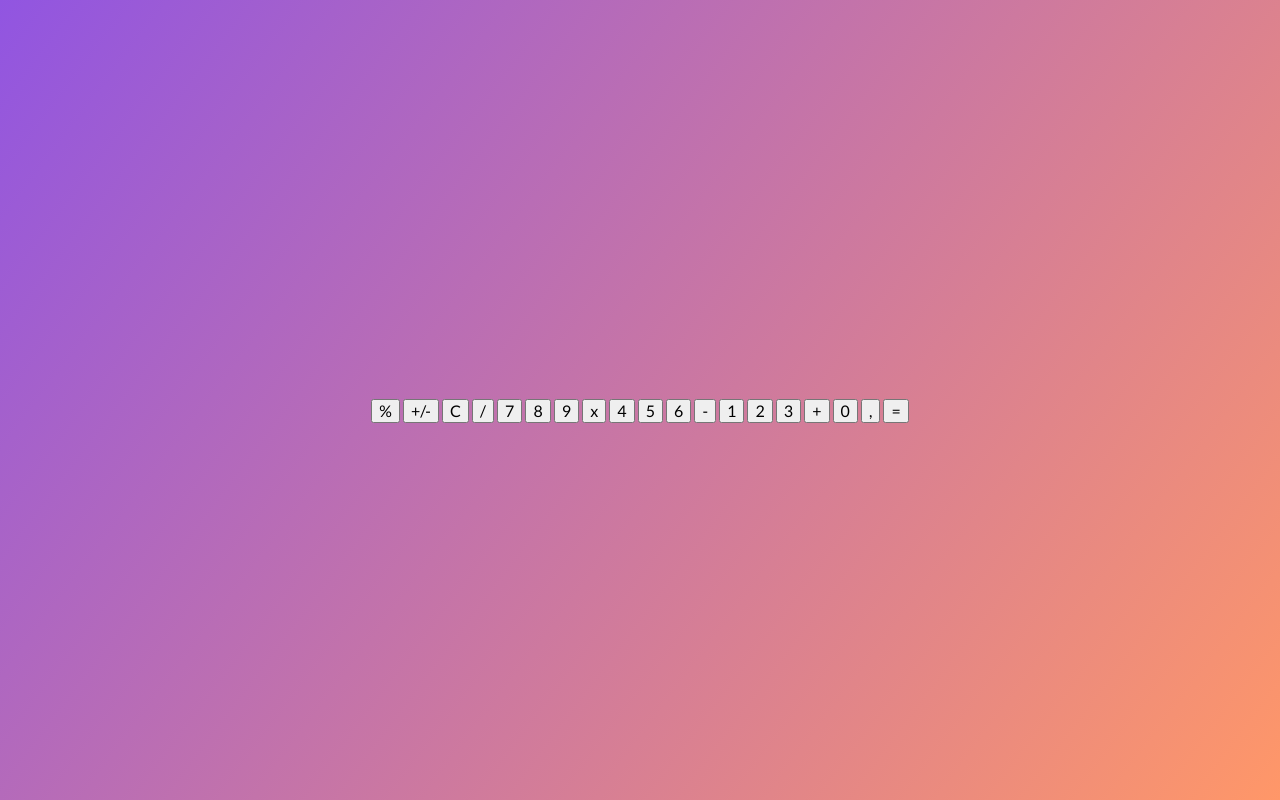
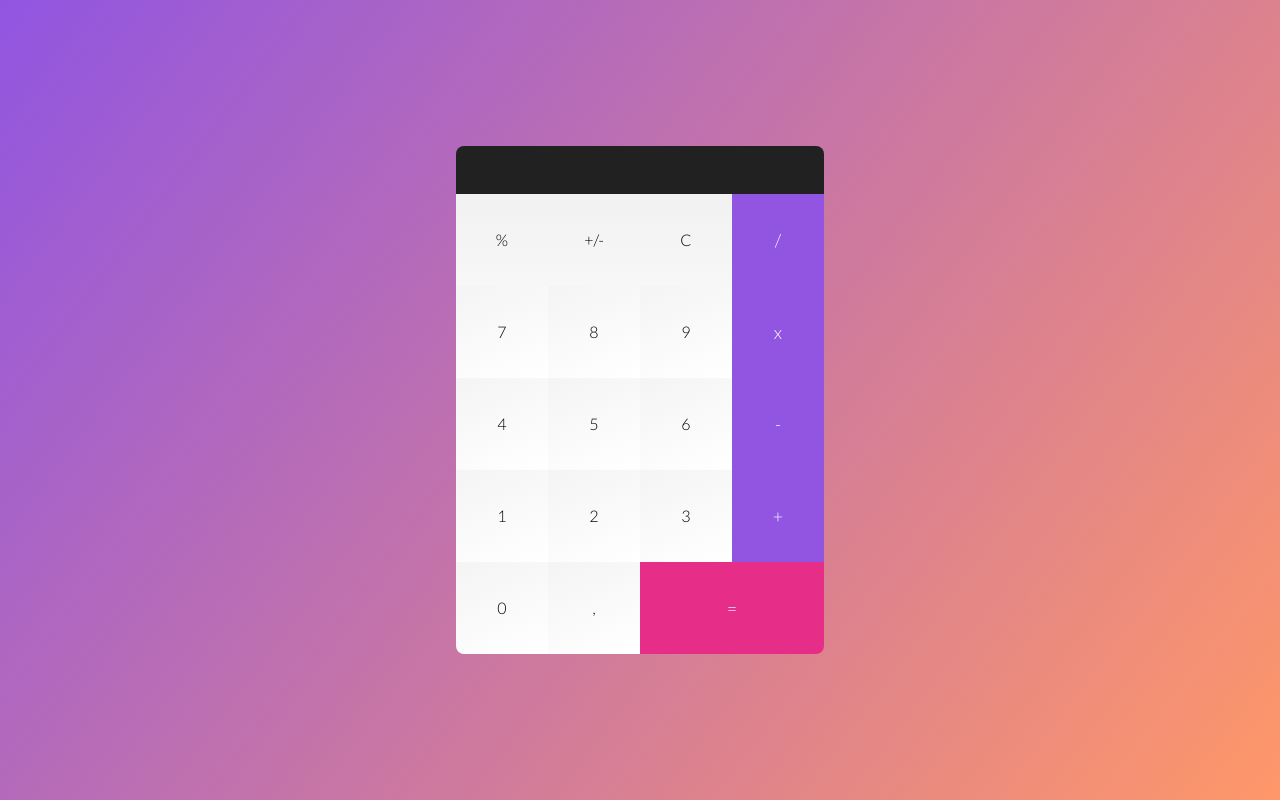
Before and after one commit to rogreyroom/calc, a website built with Parcel: page src/index.html in a window 1280 px wide. Built offline with nearby package versions, Linux system fonts and the light colour scheme.

Commit message:
feat: add styles to the calculator

```diff
--- /dev/null
+++ b/src/style/_calculator.scss
@@ -0,0 +1,100 @@
+.main {
+	height: 100%;
+	min-height: 100%;
+}
+
+.calculator {
+	display: grid;
+	grid-template-areas: 'display' 'keys';
+	grid-template-rows: min-content auto;
+	border-radius: 8px;
+	overflow: hidden;
+	max-width: minmax(100vw, 320px);
+
+	&__display {
+		grid-area: display;
+		background-color: var(--black);
+		text-align: right;
+		padding: 24px 16px;
+	}
+
+	&__score-operations {
+		font-weight: var(--fw-normal);
+		font-size: var(--body-small);
+		color: var(--pink-01);
+	}
+
+	&__score {
+		font-weight: var(--fw-light);
+		font-size: var(--heading-02);
+		color: var(--white);
+		margin: 0;
+	}
+
+	&__buttons {
+		--square: 20vw;
+		grid-area: keys;
+		margin-top: 0;
+		display: grid;
+		grid-template-columns: repeat(4, var(--square));
+		grid-template-rows: repeat(5, var(--square));
+
+		@media (min-width: 568px) {
+			--square: 92px;
+		}
+	}
+
+	&__button {
+		font-weight: inherit;
+		line-height: inherit;
+		font-size: inherit;
+		text-decoration: none;
+		padding: 0;
+		cursor: pointer;
+		display: inline-flex;
+		align-items: center;
+		justify-content: center;
+		background-color: transparent;
+		border: none;
+		background-image: var(--button-numbers-gradient);
+		transition: all 1s ease;
+
+		&:hover {
+			// background-image: var(--button-numbers-hover-gradient);
+			background-image: none;
+			background-color: var(--white);
+		}
+
+		&:focus {
+			outline: var(--pink-01);
+			box-shadow: 2px var(--pink-01);
+		}
+
+		&--function {
+			background-image: var(--button-functions-gradient);
+		}
+
+		&--operation {
+			background-image: none;
+			background-color: var(--purple-01);
+			color: var(--white);
+			font-size: var(--body-big);
+
+			&:hover {
+				background-image: var(--button-operations-hover-gradient);
+			}
+		}
+
+		&--equal {
+			grid-column: span 2;
+			background-image: none;
+			background-color: var(--pink-02);
+			color: var(--white);
+			font-size: var(--body-big);
+
+			&:hover {
+				background-image: var(--button-equal-hover-gradient);
+			}
+		}
+	}
+}
--- a/src/style/_colors.scss
+++ b/src/style/_colors.scss
@@ -10,11 +10,12 @@
 	--orange: #ff9768;
 	--pink-01: #d98192;
 	--pink-02: #e62e89;
+	--pink-03: #eb6aaa;
 
 	--body-gradient: linear-gradient(127deg, var(--purple-01), var(--orange));
 	--button-functions-gradient: linear-gradient(0deg, var(--white-03), var(--white-01));
 	--button-numbers-gradient: linear-gradient(336deg, var(--white), var(--white-02));
 	--button-numbers-hover-gradient: linear-gradient(270deg, var(--white), var(--white-03));
 	--button-operations-hover-gradient: linear-gradient(127deg, var(--purple-01), var(--purple-02));
-	--button-equal-hover-gradient: linear-gradient(127deg, var(--pink-02), var(--pink-01));
+	--button-equal-hover-gradient: linear-gradient(127deg, var(--pink-02), var(--pink-03));
 }
--- a/src/style/style.scss
+++ b/src/style/style.scss
@@ -2,4 +2,4 @@
 @import 'colors.scss';
 @import 'typography.scss';
 @import 'global.scss';
-// @import 'project.scss';
+@import 'calculator.scss';
```
